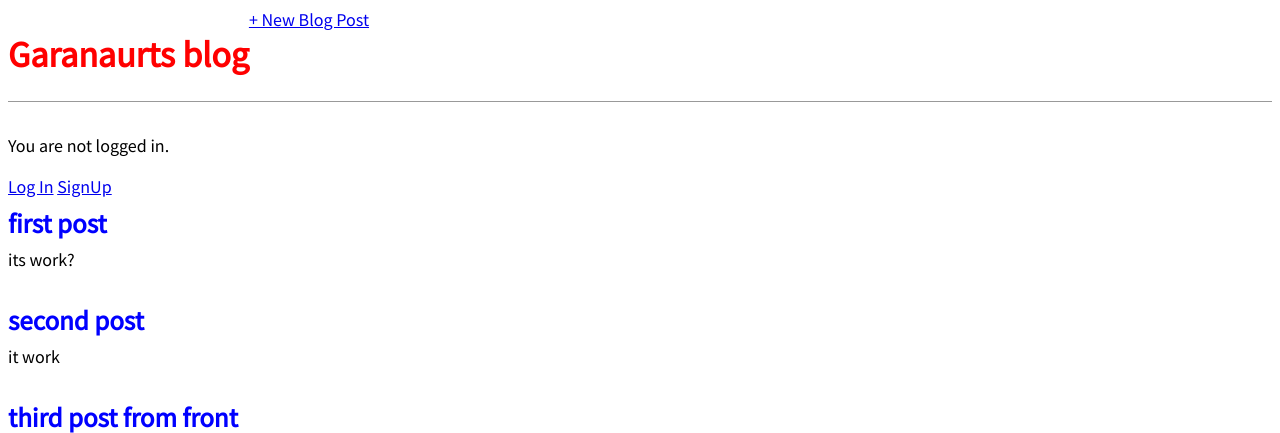
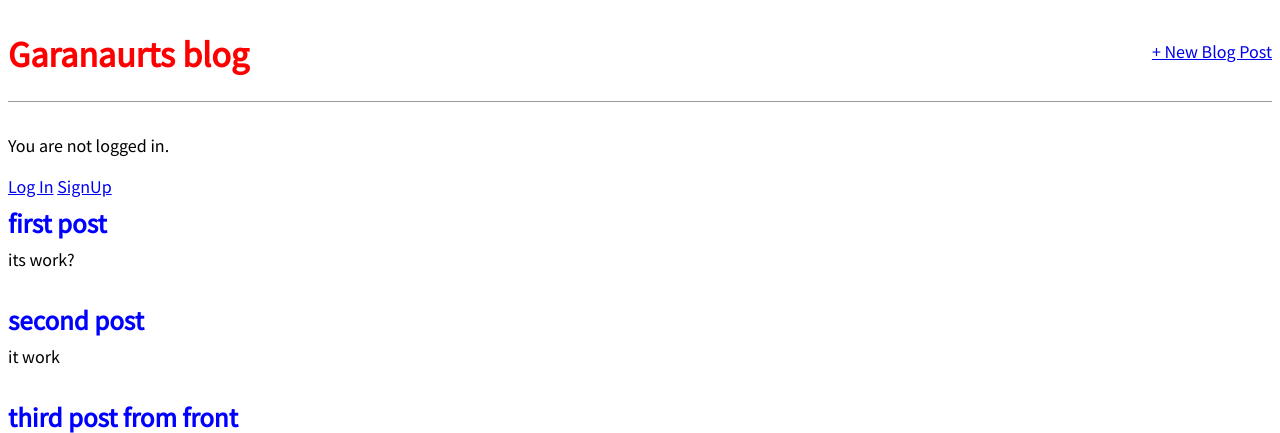
Before and after one commit to Garanaurt/django_first, a Django app: page / in a window 1280 px wide. Shown: the top 433 px of the page. Run offline with Django 3.2, Linux system fonts and the light colour scheme; data comes from the database, SQL or seed files in the repository.

Commit message:
edit base.html add css

```diff
--- a/templates/base.html
+++ b/templates/base.html
@@ -7,10 +7,10 @@
   </head>
   <body>
     <header>
-      <div>
+      <div class="nav-left">
         <h1><a href="{% url 'home' %}">Garanaurts blog</a></h1>
       </div>
-      <div>
+      <div class="nav-right">
         <a href="{% url 'post_new' %}">+ New Blog Post</a>
       </div>
     </header>
```
